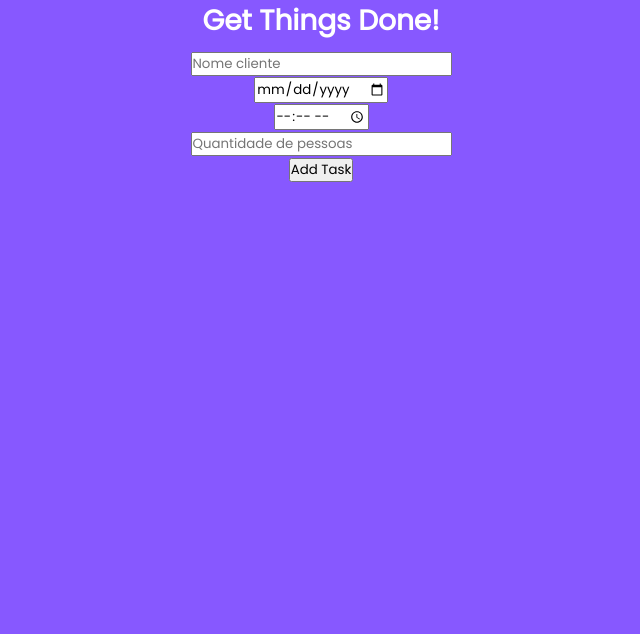
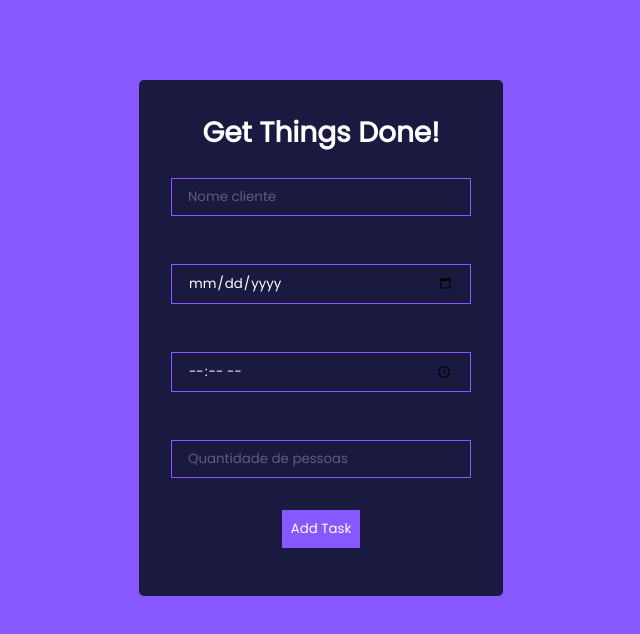
Before and after one commit to Thacianetads/sistema_restaurante, a React (Create React App) app in the folder sistema_restaurante/myproject/: page / in a window 1280 px wide. Shown: the top 634 px of the page, without its empty margins (319-959 px from the left). Built offline with nearby package versions, Linux system fonts and the light colour scheme.

Commit message:
Ajustando nome dos elementos no arquivo css

```diff
--- a/sistema_restaurante/myproject/src/App.css
+++ b/sistema_restaurante/myproject/src/App.css
@@ -24,19 +24,19 @@ h1 {
   font-size: 1.75rem;
 }
 
-.TodoWrapper {
+.ReservaWrapper {
   background: #1A1A40;
   margin-top: 5rem;
   padding: 2rem;
   border-radius: 5px;
 }
 
-.TodoForm {
+.ReservaForm {
   width: 100%;
   margin-bottom: 1rem;
 }
 
-.todo-input {
+.reserva-input {
   outline: none;
   background: none;
   border: 1px solid #8758ff;
@@ -47,11 +47,11 @@ h1 {
   color: #fff;
 }
 
-.todo-input::placeholder {
+.reserva-input::placeholder {
   color: #ffffff4d;
 }
 
-.todo-btn {
+.reserva-btn {
   background: #8758ff;
   color: #fff;
   border: none;
@@ -59,7 +59,7 @@ h1 {
   cursor: pointer;
 }
 
-.Todo {
+.Reserva {
   display: flex;
   justify-content: space-between;
   align-items: center;
```
